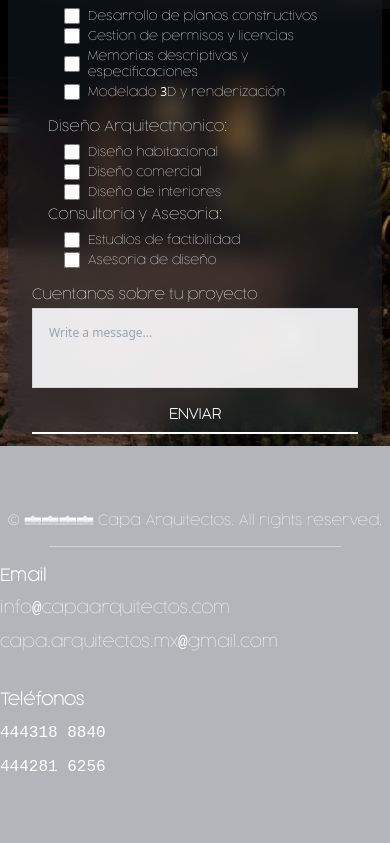
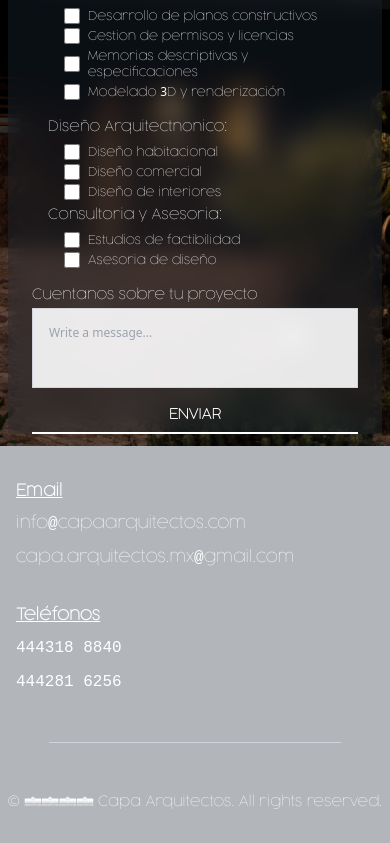
Before and after one commit to Duotech-Design/capaarquitectos-landing, a React (Vite) app: page /contact-us in a window 390 px wide. Shown: the part 668-1511 px from the top of the page. Built offline with nearby package versions, Linux system fonts and the light colour scheme.

Commit message:
footer responsive

```diff
--- a/src/components/footer/Footer.tsx
+++ b/src/components/footer/Footer.tsx
@@ -2,15 +2,44 @@ export const Footer = () => {
   return (
     <footer style={{ backgroundColor: "#B2B6BB" }} className="py-8">
       <div className="container mx-auto text-center text-white">
-          <div className="pt-8">
+        {/* Contenido de Email y Teléfonos para modo móvil */}
+        <div className="flex flex-col md:flex-row justify-around items-start pb-8 text-left md:px-12 md:hidden">
+          <div className="w-full md:w-1/2 ml-4">
+            <h3 className="text-md font-semibold underline">Email</h3>
+            <p className="mt-2">
+              <a href="mailto:info@capaarquitectos.com" className="hover:underline">
+                info<span style={{ fontFamily: 'Courier New, monospace' }}>@</span>capaarquitectos.com
+              </a>
+            </p>
+            <p className="mt-2">
+              <a href="mailto:capa.arquitectos.mx@gmail.com" className="hover:underline">
+                capa.arquitectos.mx<span style={{ fontFamily: 'Courier New, monospace' }}>@</span>gmail.com
+              </a>
+            </p>
+          </div>
+
+          <div className="w-full md:w-1/2 mt-8 md:mt-0 ml-4">
+            <h3 className="text-md font-semibold underline">Teléfonos</h3>
+            <p className="mt-2">
+              <span style={{ fontFamily: 'Courier New, monospace' }}>444318 8840</span>
+            </p>
+            <p className="mt-2">
+              <span style={{ fontFamily: 'Courier New, monospace' }}>444281 6256</span>
+            </p>
+          </div>
+        </div>
+
+        {/* Texto de copyright para modo desktop y tablet */}
+        <div className="hidden md:block pt-8">
           <p className="text-sm">&copy; 2022 Capa Arquitectos. All rights reserved.</p>
         </div>
 
         <hr className="border-gray-300 w-3/4 mx-auto my-4" />
 
-          <div className="flex flex-col md:flex-row justify-around items-start pb-8 text-left md:px-12">
+        {/* Contenido de Email y Teléfonos para modo tablet y desktop */}
+        <div className="hidden md:flex flex-col md:flex-row justify-around items-start pb-8 text-left md:px-12">
           <div className="w-full md:w-1/2">
-              <h3 className="text-md font-semibold">Email</h3>
+            <h3 className="text-md font-semibold underline">Email</h3>
             <p className="mt-2">
               <a href="mailto:info@capaarquitectos.com" className="hover:underline">
                 info<span style={{ fontFamily: 'Courier New, monospace' }}>@</span>capaarquitectos.com
@@ -24,7 +53,7 @@ export const Footer = () => {
           </div>
 
           <div className="w-full md:w-1/2 mt-8 md:mt-0">
-              <h3 className="text-md font-semibold">Teléfonos</h3>
+            <h3 className="text-md font-semibold underline">Teléfonos</h3>
             <p className="mt-2">
               <span style={{ fontFamily: 'Courier New, monospace' }}>444318 8840</span>
             </p>
@@ -33,6 +62,11 @@ export const Footer = () => {
             </p>
           </div>
         </div>
+
+        {/* Texto de copyright para modo móvil */}
+        <div className="md:hidden pt-8">
+          <p className="text-sm">&copy; 2022 Capa Arquitectos. All rights reserved.</p>
+        </div>
       </div>
     </footer>
   );
```
Lines whose indentation alone changed are shown as unchanged.
